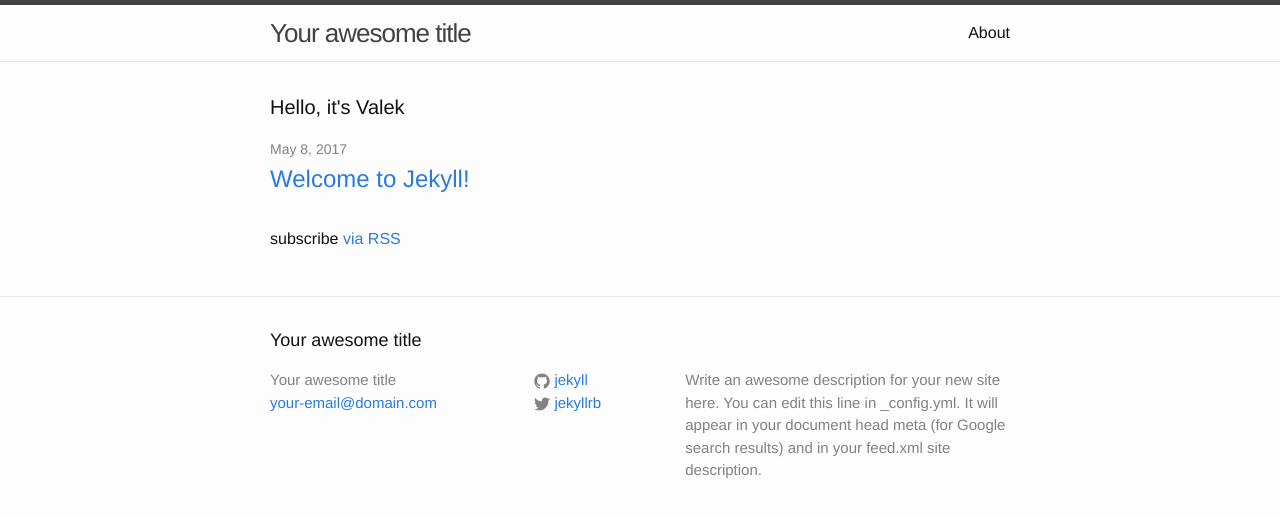
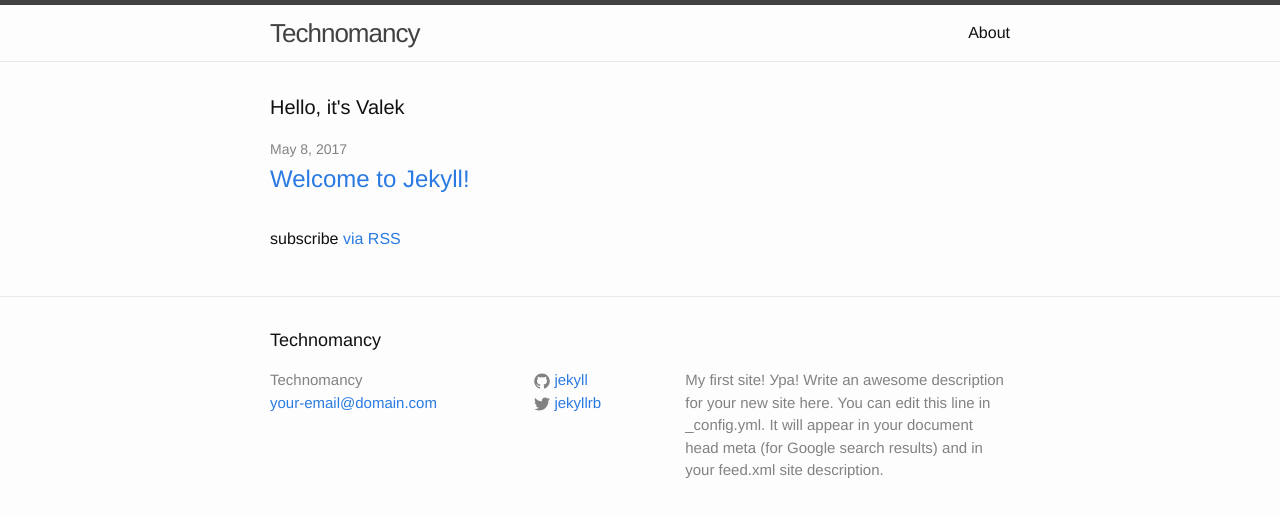
Before and after one commit to Valentinator/valentinator.github.io, a Jekyll site: the page built from index.html, in a window 1280 px wide. Shown: the top 518 px of the page. Built offline with Jekyll 4.4.1, drawn with Linux system fonts in a browser that asks for light colours.

Commit message:
Update _config.yml

```diff
--- a/_config.yml
+++ b/_config.yml
@@ -6,10 +6,10 @@
 # 'jekyll serve'. If you change this file, please restart the server process.
 
 # Site settings
-title: Your awesome title
+title: Technomancy
 email: your-email@domain.com
 description: > # this means to ignore newlines until "baseurl:"
-  Write an awesome description for your new site here. You can edit this
+  My first sitе! Ура! Write an awesome description for your new site here. You can edit this
   line in _config.yml. It will appear in your document head meta (for
   Google search results) and in your feed.xml site description.
 baseurl: "" # the subpath of your site, e.g. /blog
```
